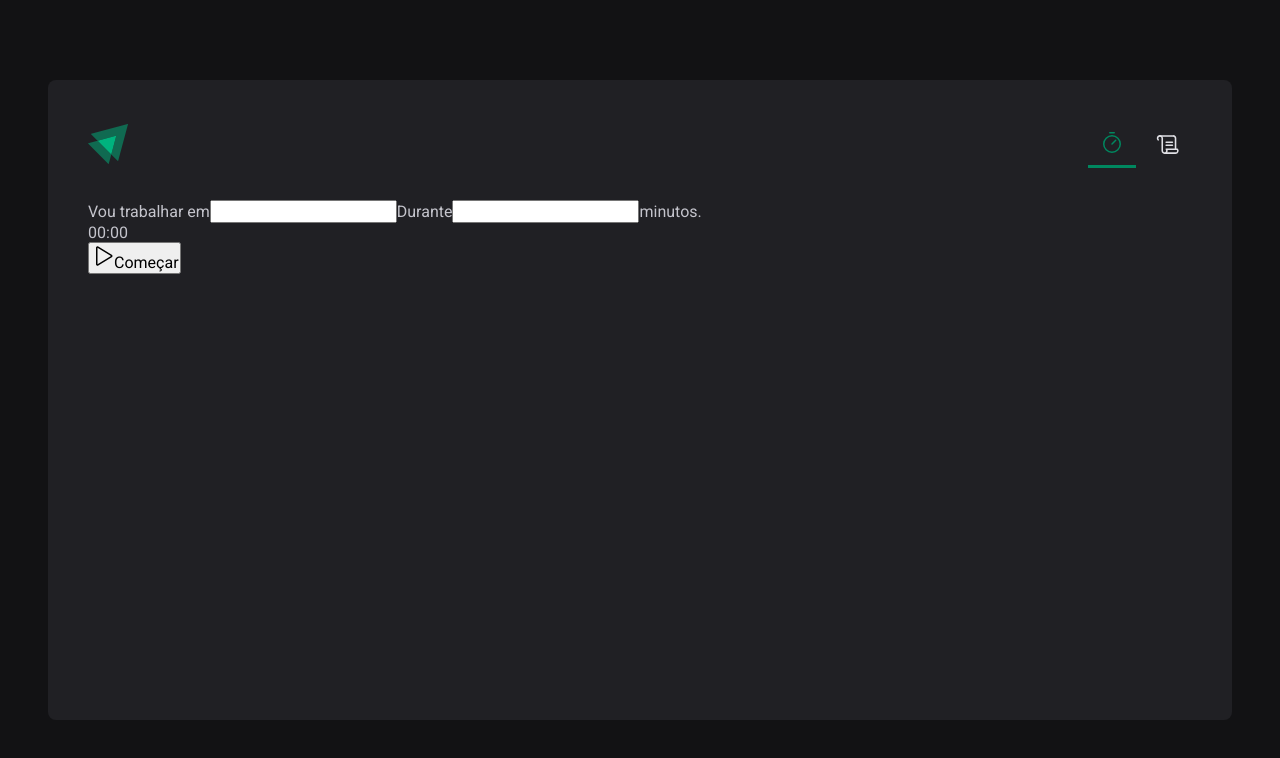
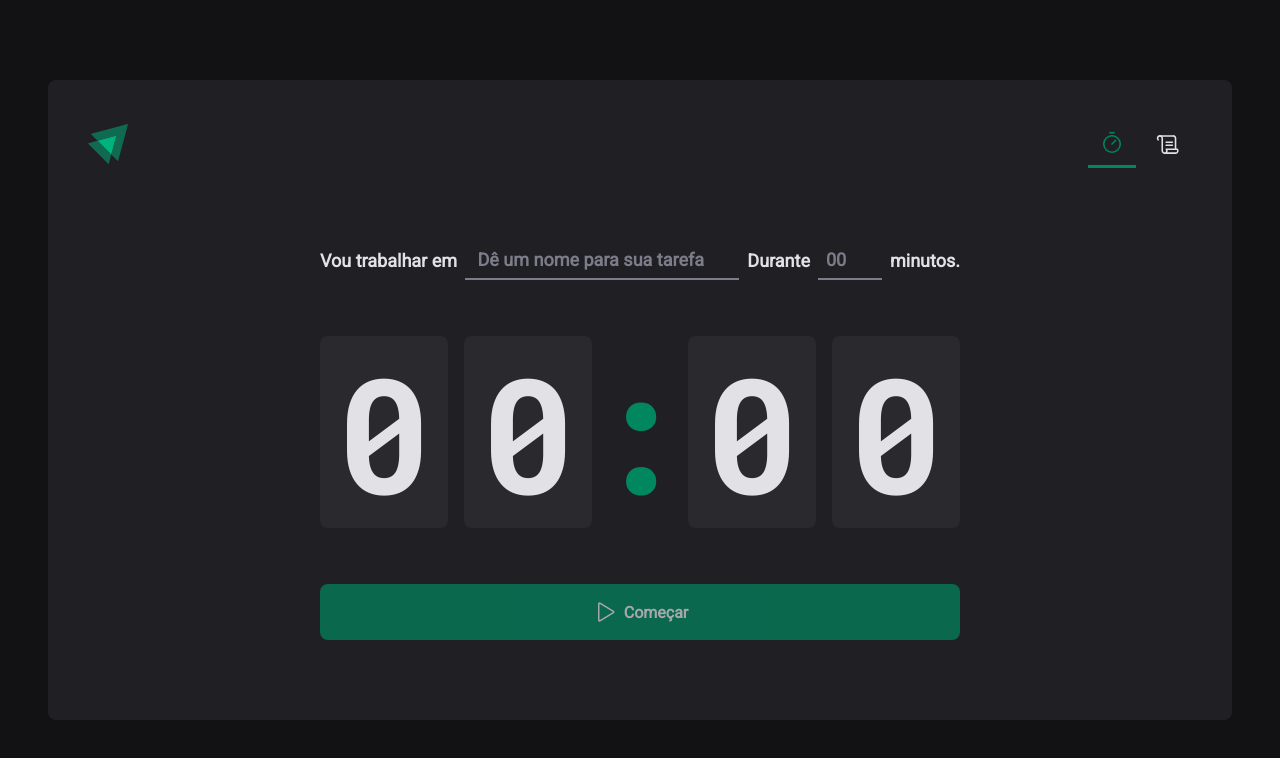
Before and after one commit to ronald1134/temporizador, a React (Vite) app: page / in a window 1280 px wide. Shown: the top 758 px of the page. Built offline with nearby package versions, Linux system fonts and the light colour scheme.

Commit message:
aplicando estilos para o conteúdo principal

```diff
--- a/src/pages/home/index.tsx
+++ b/src/pages/home/index.tsx
@@ -1,32 +1,35 @@
 import { Play } from "phosphor-react";
+import { CountdownContainer, FormContainer, HomeCantainer, MinutesAmountInput, Separator, StartCountdownButton, TaskInput } from "./style";
+//import { Form } from "react-router-dom";
 
 export function Home() {
     return (
-        <div>
+        <HomeCantainer>
             <form action="">
 
-                <div>
+                <FormContainer>
                     <label htmlFor="task">Vou trabalhar em</label>
-                    <input id="task" />
+                    <TaskInput id="task" placeholder=" Dê um nome para sua tarefa " autoComplete="off"/>
+
                     <label htmlFor="minutesAmount">Durante</label>
-                    <input type="number" id="minutesAmount" />
+                    <MinutesAmountInput type="number" id="minutesAmount" placeholder="00"/>
                     <span>minutos.</span>
-                </div>
+                </FormContainer>
 
 
-                <div>
+                <CountdownContainer>
                     <span>0</span>
                     <span>0</span>
-                    <span>:</span>
+                    <Separator>:</Separator>
                     <span>0</span>
                     <span>0</span>
-                </div>
+                </CountdownContainer>
 
-                <button type="submit">
+                <StartCountdownButton disabled type="submit">
                     <Play size={24} />
                     Começar
-                </button>
+                </StartCountdownButton>
             </form>
-        </div>
+        </HomeCantainer>
     );
 }
--- a/src/pages/home/style.ts
+++ b/src/pages/home/style.ts
@@ -0,0 +1,111 @@
+import styled from 'styled-components';
+
+export const HomeCantainer = styled.main`
+    flex: 1;
+
+    display: flex;
+    flex-direction: column;
+    align-items: center;
+    justify-content: center;
+
+    form{
+        display: flex;
+        flex-direction: column;
+        align-items: center;
+        gap: 3.5rem;
+    }
+`;
+
+export const FormContainer = styled.div`
+    width: 100%;
+    display: flex;
+    align-items: center;
+    justify-content: center;
+    gap: 0.5rem;
+    color: ${props => props.theme['gray-100']};
+    font-size: 1.125rem;
+    font-weight: bold;
+    flex-wrap: wrap;
+
+`;
+const BaseInput = styled.input`
+    background-color: transparent;
+    height: 2.5rem;
+    border: none;
+    border-bottom: 2px solid ${props => props.theme['gray-500']};
+    font-weight: bold;
+    font-size: 1.125rem;
+    padding: 0 0.5rem;
+    color: ${props => props.theme['gray-100']};
+
+        &:focus{
+        box-shadow: none;
+        border-color: ${props => props.theme['green-500']};
+        }
+
+        &::placeholder{
+        color: ${props => props.theme['gray-500']};
+    }
+
+`
+export const TaskInput = styled(BaseInput)`
+    flex: 1;
+
+`;
+
+export const MinutesAmountInput = styled(BaseInput)`
+    width: 4rem;
+`;
+
+export const CountdownContainer = styled.div`
+    font-family: 'Roboto Mono', monospace;
+    font-size: 10rem;
+    line-height: 8rem;
+    color: ${props => props.theme['gray-100']};
+
+    display: flex;
+    gap: 1rem;
+
+    span{
+        background-color:${props => props.theme['gray-700']};
+        padding: 2rem 1rem;
+        border-radius: 8px
+    }
+`;
+
+export const Separator = styled.div`
+    padding: 2rem 0;
+    color: ${props => props.theme['green-500']};
+
+    width: 4rem;
+    overflow: hidden;
+    display: flex;
+    justify-content: center;
+`;
+
+export const StartCountdownButton = styled.button`
+    width: 100%;
+    border: 0;
+    padding: 1rem;
+    border-radius: 8px;
+
+    display: flex;
+    align-items: center;
+    justify-content: center;
+    gap: 0.5rem;
+    font-weight: bold;
+
+    cursor: pointer;
+    background: ${props => props.theme['green-500']};
+    color: ${props => props.theme['gray-100']};
+
+    &:not(:disabled):hover{
+        background: ${props => props.theme['green-700']};
+        transition: background-color 0.2s;
+    }
+
+    &:disabled{
+        opacity: 0.7;
+        cursor: not-allowed;
+    }
+`;
--- a/src/styles/global.ts
+++ b/src/styles/global.ts
@@ -11,11 +11,11 @@ export const GlobalStyle = createGlobalStyle`
 body {
     background-color: ${props => props.theme['gray-900']};
     color:  ${props => props.theme['gray-300']};
+    -webkit-font-smoothing: antialiased;
 }
 
 body, input, textarea, button {
     font: 400 1rem 'Roboto', sans-serif;
 
 }
-
 `;
```
